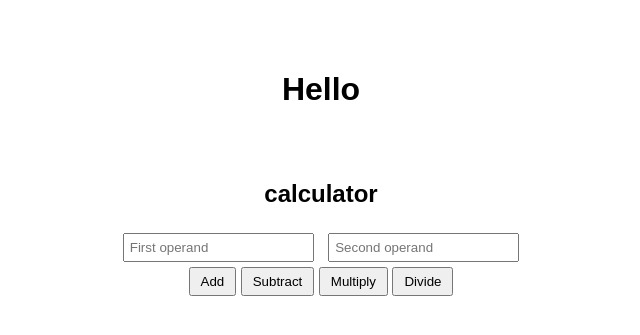
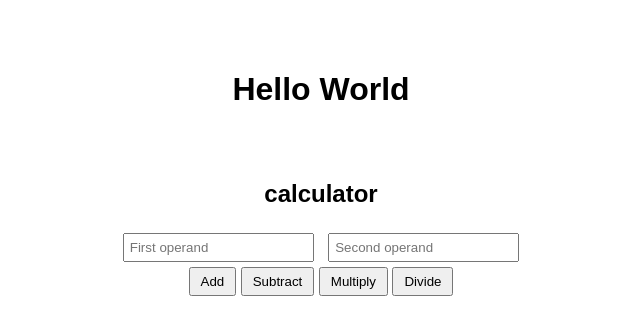
Before and after one commit to MDaley08/module_8, a Python web app: template templates/index.html in a window 1280 px wide. Shown: the top 335 px of the page, without its empty margins (319-959 px from the left). Run offline with Jinja, Linux system fonts and the light colour scheme; the template is opened without the code that fills it, so the values that code supplies are empty.

Commit message:
changed string of header in index.hmtl

```diff
--- a/templates/index.html
+++ b/templates/index.html
@@ -33,7 +33,7 @@
     </style>
 </head>
 <body>
-    <h1>Hello</h1>
+    <h1>Hello World</h1>
     <div class="calculator">
         <h2>calculator</h2>
         <div class="inputs">
```
